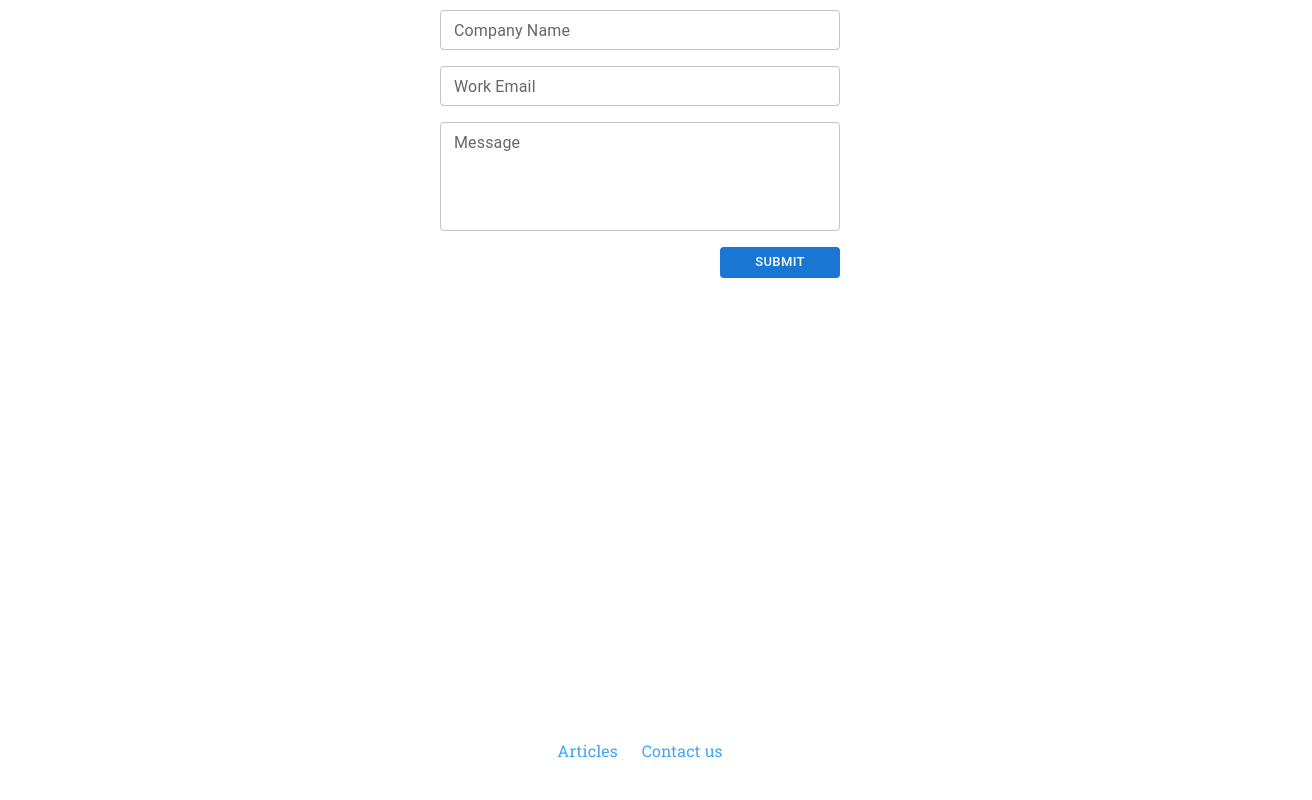
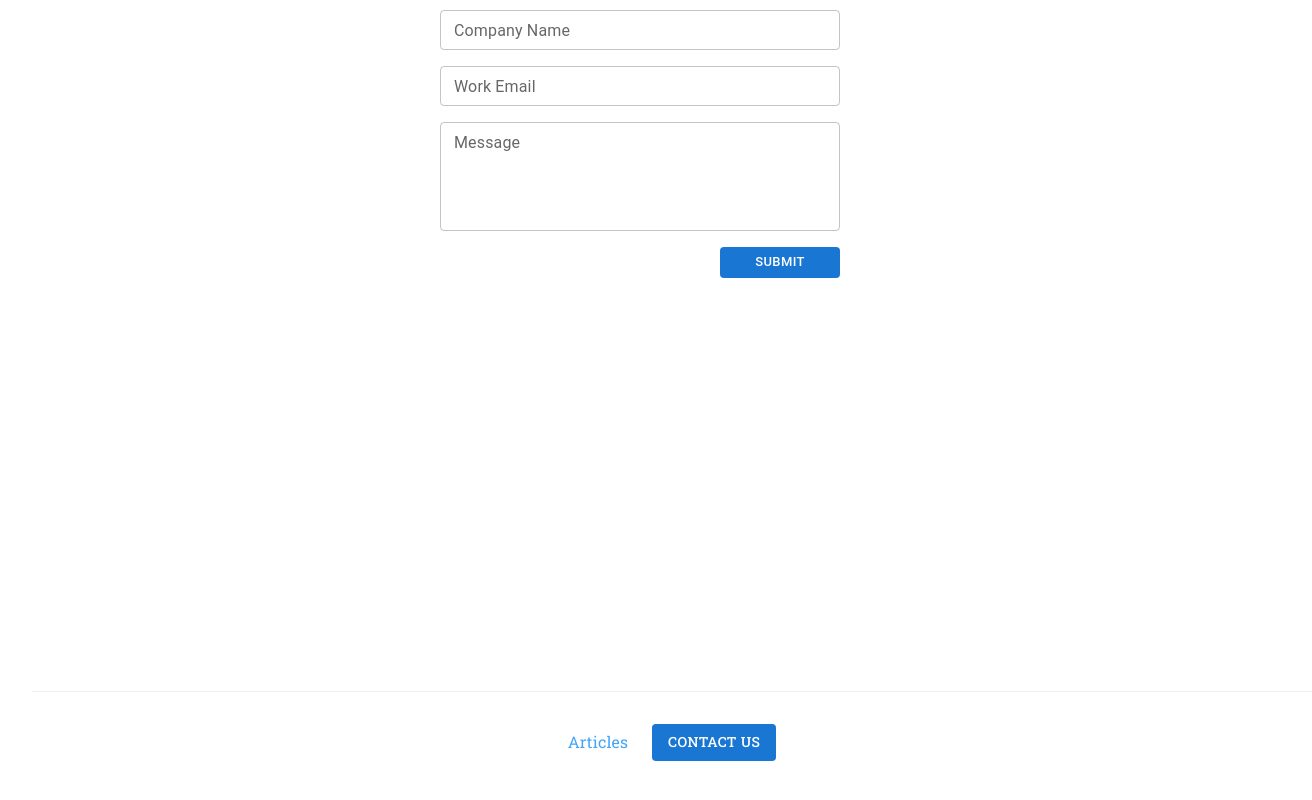
Before and after one commit to corpulent/website, a Next.js app: page /contact in a window 1280 px wide. Shown: the part 252-1052 px from the top of the page, 1312 px wide, since content can reach past the window. Built offline with nearby package versions, Linux system fonts and the light colour scheme; no server answers.

Commit message:
feat: updated footer layout

```diff
--- a/components/layouts/primary/Footer.tsx
+++ b/components/layouts/primary/Footer.tsx
@@ -1,6 +1,6 @@
 import { FunctionComponent, ReactElement } from "react";
 
-import { styled } from "@mui/material";
+import { Button, styled } from "@mui/material";
 
 import Link from "next/link";
 
@@ -9,11 +9,14 @@ const BottomBar = styled("div")`
   justify-content: center;
   align-items: center;
   width: 100%;
-  padding: ${({ theme }) => theme.spacing(2)};
+  padding: ${({ theme }) => theme.spacing(4, 2)};
   gap: ${({ theme }) => theme.spacing(3)};
 
-  margin-top: ${({ theme }) => theme.spacing(4)};
-  margin-bottom: ${({ theme }) => theme.spacing(4)};
+  margin: ${({ theme }) => theme.spacing(0, 4)};
+
+  border-top-width: 0.5px;
+  border-top-style: solid;
+  border-top-color: #efefef;
 `;
 
 const PrimaryLinks = styled(Link)`
@@ -23,7 +26,17 @@ const PrimaryLinks = styled(Link)`
 
   &:hover {
     color: ${({ theme }) => theme.palette.primary.dark};
-    text-decoration: underline;
+  }
+`;
+
+const ButtonLink = styled(Link)`
+  font-family: "Roboto Slab";
+  text-decoration: none;
+  color: white;
+
+  &:hover {
+    color: white;
+    text-decoration: none;
   }
 `;
 
@@ -31,7 +44,9 @@ export const Footer: FunctionComponent = (): ReactElement => {
   return (
     <BottomBar>
       <PrimaryLinks href="/articles">Articles</PrimaryLinks>
-      <PrimaryLinks href="/contact">Contact us</PrimaryLinks>
+      <Button variant="contained" disableElevation={true}>
+        <ButtonLink href="/contact">Contact us</ButtonLink>
+      </Button>
     </BottomBar>
   );
 };
```
